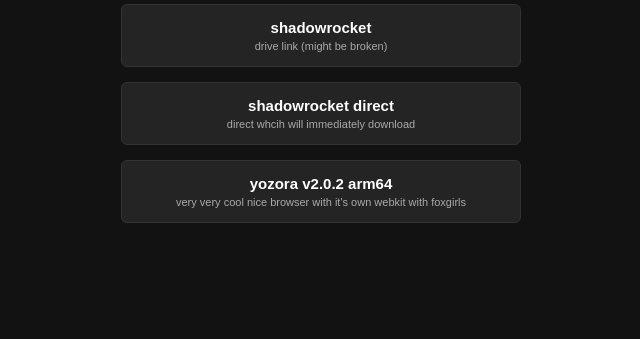
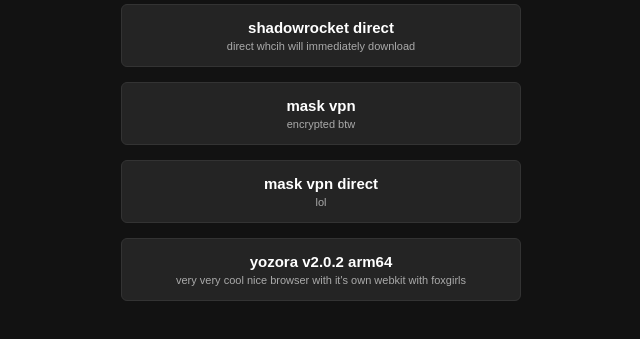
Before and after one commit to cr2w/startingpoint, a plain HTML site: page index.html in a window 1280 px wide. Shown: the part 321-660 px from the top of the page, without its empty margins (319-959 px from the left). Drawn offline with Linux system fonts and the light colour scheme.

Commit message:
Update index.html

```diff
--- a/index.html
+++ b/index.html
@@ -77,6 +77,16 @@
                 <span>direct whcih will immediately download</span>
             </a>
 
+            <a href="https://drive.google.com/file/d/14Ptv3AsVGoHkEA3Ivac3CXemDaMN-aBy/view?usp=sharing" class="btn">
+                mask vpn
+                <span>encrypted btw</span>
+            </a>
+
+            <a href="https://drive.usercontent.google.com/download?id=14Ptv3AsVGoHkEA3Ivac3CXemDaMN-aBy&export=download&authuser=1&confirm=t&uuid=70516498-4ba3-4012-a7ae-fc3c0c1d10d4&at=AMrWOn1bj06mlnIhjN8qhTKXTCzQ:1795716746079" class="btn">
+                mask vpn direct
+                <span>lol</span>
+            </a>
+
             <a href="https://github.com/sqmrak/yozora/releases/download/v2.0.2-stable/Yozora-v2.0.2-stable-arm64.ipa" class="btn">
                 yozora v2.0.2 arm64
                 <span>very very cool nice browser with it's own webkit with foxgirls</span>
```
